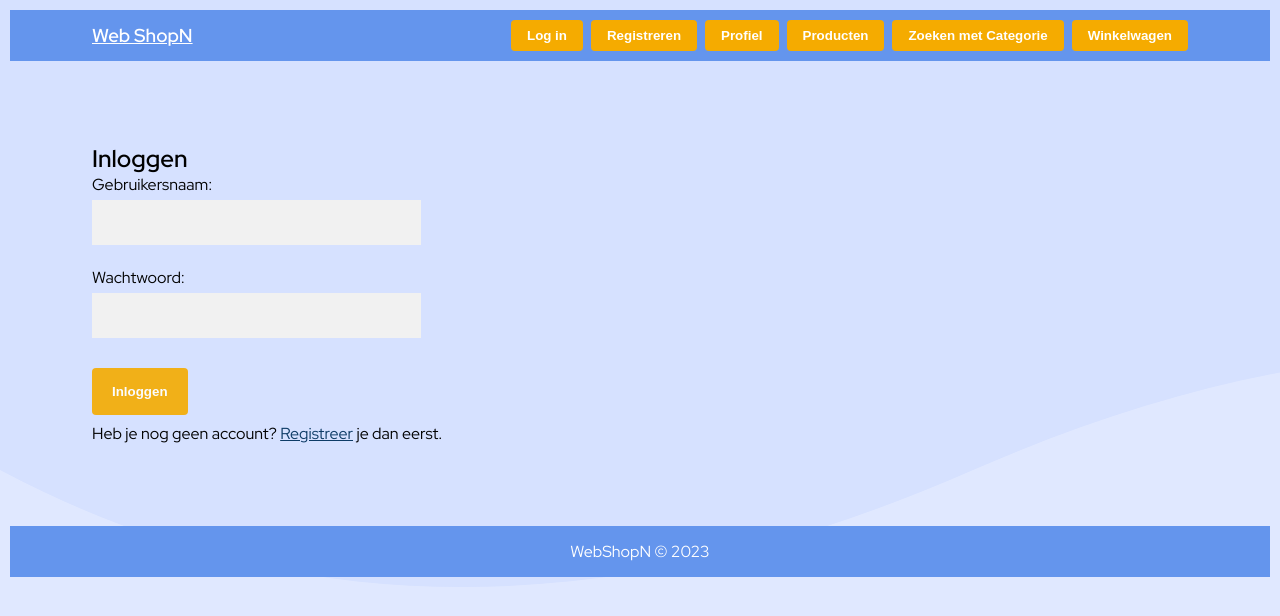
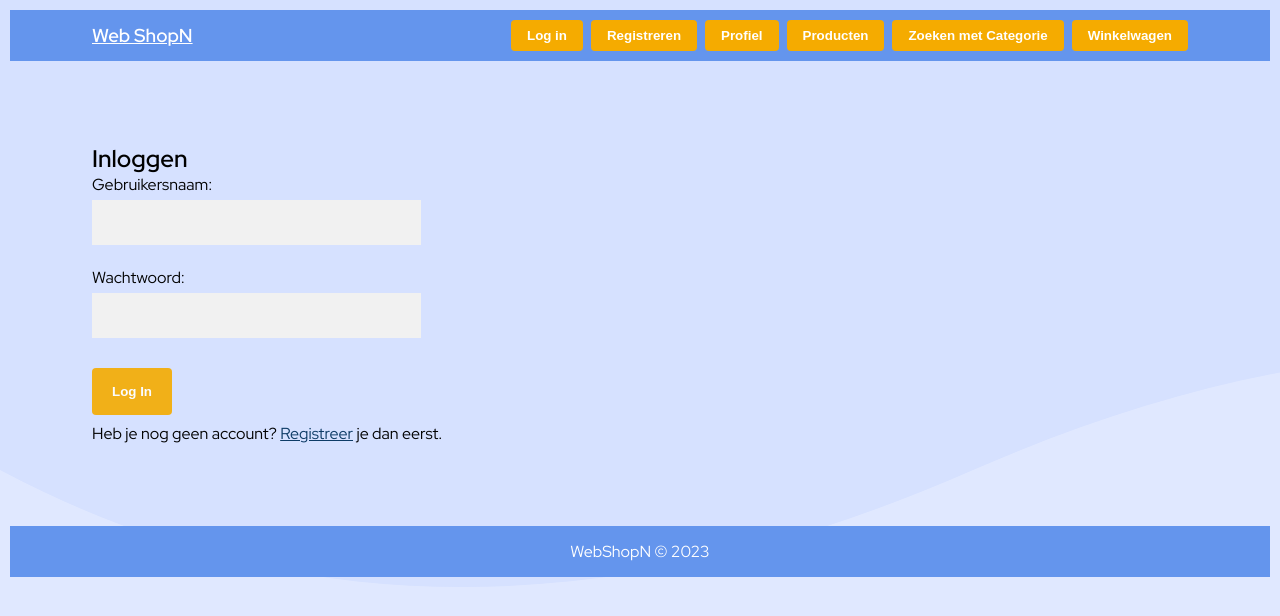
Before and after one commit to nishalamichhane/endproject, a React (Create React App) app: page /signin in a window 1280 px wide. Shown: the top 616 px of the page. Built offline with nearby package versions, Linux system fonts and the light colour scheme.

Commit message:
Error message component heeft geimplemeteerd

```diff
--- a/src/App.css
+++ b/src/App.css
@@ -153,19 +153,7 @@ hr {
   margin-bottom: 25px;
 }
 /* Set a style for the submit button */
-.registerbtn {
-  background-color: #f5ab00;
-  color: white;
-  padding: 16px 20px;
-  margin: 8px 0;
-  border: none;
-  cursor: pointer;
-  /*width: 100%;*/
-  opacity: 0.9;
-}
-.registerbtn:hover {
-  opacity: 1;
-}
+
 footer_end {
   display: flex;
   flex-direction: row;
--- a/src/App.js
+++ b/src/App.js
@@ -23,7 +23,6 @@ function App() {
           <section className="outer-container">
               <div className="inner-container">
         <div className="content">
-
           <Routes>
             <Route path="/" element={<Home/>}/>
             {/*<Route path="/products" element= {isAuth===true ? <Products/> : <Navigate to="/"/> }/>*/}
--- a/src/components/button/Button.css
+++ b/src/components/button/Button.css
@@ -0,0 +1,13 @@
+.registerbtn {
+    background-color: #f5ab00;
+    color: white;
+    padding: 16px 20px;
+    margin: 8px 0;
+    border: none;
+    cursor: pointer;
+    /*width: 100%;*/
+    opacity: 0.9;
+}
+.registerbtn:hover {
+    opacity: 1;
+}
--- a/src/components/button/Button.js
+++ b/src/components/button/Button.js
@@ -1,4 +1,5 @@
 import React from 'react';
+import './Button.css';
 function Button ({children, className, type, clickHandler}){
     return(
         <button
--- a/src/components/navbar/NavBar.css
+++ b/src/components/navbar/NavBar.css
@@ -36,5 +36,4 @@ nav a:active {
     h1{
         padding: 10px;
     }
-
 }
--- a/src/components/navbar/NavBar.js
+++ b/src/components/navbar/NavBar.js
@@ -2,6 +2,7 @@ import React, {useContext, useState} from 'react';
 import { useNavigate, Link } from 'react-router-dom';
 import {AuthContext} from "../../context/AuthContext";
 import SearchBar from "../searchbar/SearchBar";
+//import button from '../button';
 import './NavBar.css';
 function NavBar() {
     const navigate = useNavigate();
@@ -16,12 +17,12 @@ function NavBar() {
             {(isAuth===true) ?
                 <div>
                     <strong>Hello: </strong>{user.username}
-                <button
-                type="button"
-                onClick={() => navigate('/profile')}
-                >
-                Profiel
-                </button>
+                {/*<button*/}
+                {/*type="button"*/}
+                {/*onClick={() => navigate('/profile')}*/}
+                {/*>*/}
+                {/*Profiel*/}
+                {/*</button>*/}
                 <button
                 type="button"
                 onClick={() => navigate('/products')}
@@ -67,6 +68,7 @@ function NavBar() {
                     >
                         Profiel
                     </button>
+
                     <button
                         type="button"
                         onClick={() => navigate('/products')}
--- a/src/pages/SignIn.js
+++ b/src/pages/SignIn.js
@@ -1,20 +1,24 @@
 import React, {useContext, useState} from 'react';
 import { Link } from 'react-router-dom';
 import {AuthContext} from "../context/AuthContext";
+import Button from "../components/button/Button";
 import axios from 'axios';
 import "../App.css";
+import ErrorMessage from "../components/errorMessage/ErrorMessage";
+import {useForm} from "react-hook-form";
 function SignIn() {
+    const { register, handleSubmit, formState: { errors } } = useForm();
     const [username, setUsername] = useState('');
     const [password, setPassword] = useState('');
     const [error, toggleError] = useState(false);
     const { login } = useContext(AuthContext);
-    async function handleSubmit(e) {
-        e.preventDefault();
+    async function onFormSubmit(data) {
+        //e.preventDefault();
         toggleError(false);
         try {
             const result = await axios.post(`https://frontend-educational-backend.herokuapp.com/api/auth/signin`, {
-                username: username,
-                password: password,
+                username: data.username,
+                password: data.password,
             });
             // log the result in the console
             console.log(result.data);
@@ -29,31 +33,71 @@ function SignIn() {
         <>
             <h1>Inloggen</h1>
 
-            <form onSubmit={handleSubmit}>
+            <form onSubmit={handleSubmit(onFormSubmit)}>
                 <label htmlFor="email-field">
                     Gebruikersnaam:</label><br/>
-                    <input
-                        type="text"
-                        id="email-field"
-                        name="username"
-                        value={username}
-                        onChange={(e) => setUsername(e.target.value)}
-                    /> <br/>
+                    {/*<input*/}
+                    {/*    type="text"*/}
+                    {/*    id="email-field"*/}
+                    {/*    name="username"*/}
+                    {/*    value={username}*/}
+                    {/*    onChange={(e) => setUsername(e.target.value)}*/}
+                    {/*/> <br/>*/}
+                <input
+                    type="text"
+                    id="username-field"
+                    {...register("username", {
+                        required: {
+                            value: true,
+                            message: "Gebruikersnaam is verplicht",
+                        },
+                    })}
+                /><br/>
+                {errors.username && <ErrorMessage message = {errors.username.message} />}
                 <label htmlFor="password-field">
                     Wachtwoord: </label><br />
-                    <input
-                        type="password"
-                        id="password-field"
-                        name="password"
-                        value={password}
-                        onChange={(e) => setPassword(e.target.value)}
-                    /><br/>
-                <button
+                    {/*<input*/}
+                    {/*    type="password"*/}
+                    {/*    id="password-field"*/}
+                    {/*    name="password"*/}
+                    {/*    value={password}*/}
+                    {/*    onChange={(e) => setPassword(e.target.value)}*/}
+                    {/*/><br/>*/}
+                {/*<input*/}
+                {/*    type="password"*/}
+                {/*    id="password-field"*/}
+                {/*    {...register("password", {*/}
+                {/*        required: {*/}
+                {/*            value: true,*/}
+                {/*            message: "Wachtwoord is verplicht",*/}
+                {/*        },*/}
+                {/*    })}*/}
+                {/*    // value={password}*/}
+                {/*    // onChange={(e) => setPassword(e.target.value)}*/}
+                {/*/>*/}
+                <input
+                    type="password"
+                    id="password-field"
+                    {...register("password", {
+                        required: {
+                            value: true,
+                            message: "Wachtwoord is verplicht",
+                        },
+                        minLength: {
+                            value: 6,
+                            message: "Wachtwoord moet 6 tekens bevatten en beter om speciaal karacter ook gebruiken tussen",
+                        },
+                    })}
+                    // value={password}
+                    // onChange={(e) => setPassword(e.target.value)}
+                />
+                 {errors.password && <ErrorMessage message = {errors.password.message} />}
+                <br/>
+                <Button
+                    className="registerbtn"
+                    children="Log In"
                     type="submit"
-                    className="registerbtn"
-                >
-                    Inloggen
-                </button>
+                />
             </form>
             <p>Heb je nog geen account? <Link to="/signup">Registreer</Link> je dan eerst.</p>
         </>
--- a/src/pages/SignUp.js
+++ b/src/pages/SignUp.js
@@ -4,6 +4,7 @@ import "../App.css";
 import axios from "axios";
 import {useForm} from "react-hook-form";
 import ErrorMessage from "../components/errorMessage/ErrorMessage";
+//import Button from "../components/button/Button";
 
 function SignUp() {
     //state for the form
@@ -24,9 +25,9 @@ function SignUp() {
         toggleLoading(true);
         try {
             await axios.post(`https://frontend-educational-backend.herokuapp.com/api/auth/signup`, {
-                email: email,
-                password: password,
-                username: username,
+                email: data.email,
+                password: data.password,
+                username: data.username,
             });
             navigate('/signin')
         } catch(e) {
@@ -40,7 +41,6 @@ function SignUp() {
     return (
         <>
             <h1>Registreren</h1>
-
             <form onSubmit={handleSubmit(onFormSubmit)}>
                 <label htmlFor="email-field">
                     Emailadres:</label><br/>
@@ -96,6 +96,13 @@ function SignUp() {
                         // onChange={(e) => setPassword(e.target.value)}
                     /><br/>
                 {errors.password && <ErrorMessage message = {errors.password.message} />}
+
+                    {/*<Button*/}
+                    {/*    className="registerbtn"*/}
+                    {/*    children="Register"*/}
+                    {/*    type="submit"*/}
+                    {/*/>*/}
+
                 <button
                     type="submit"
                     className="registerbtn"
```
